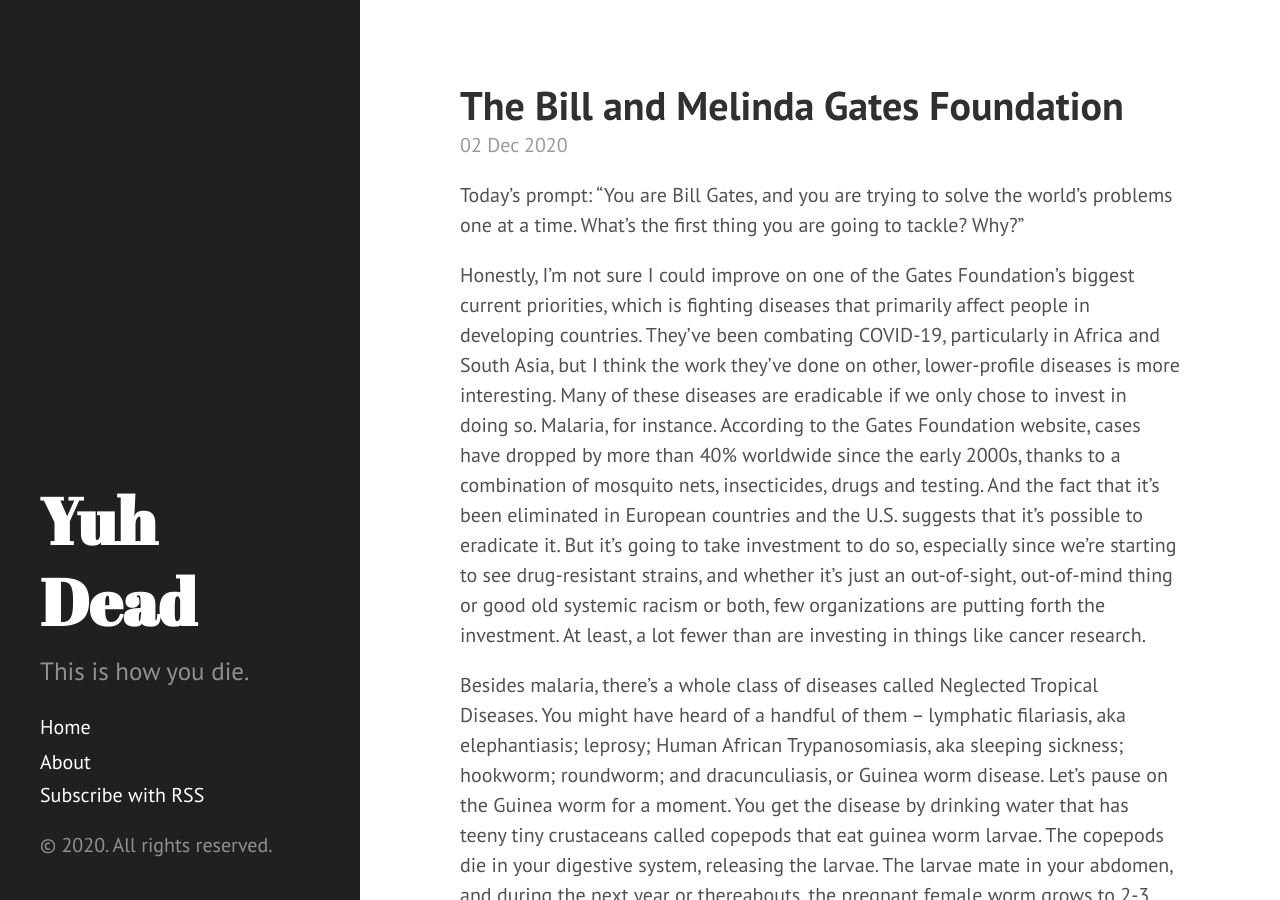
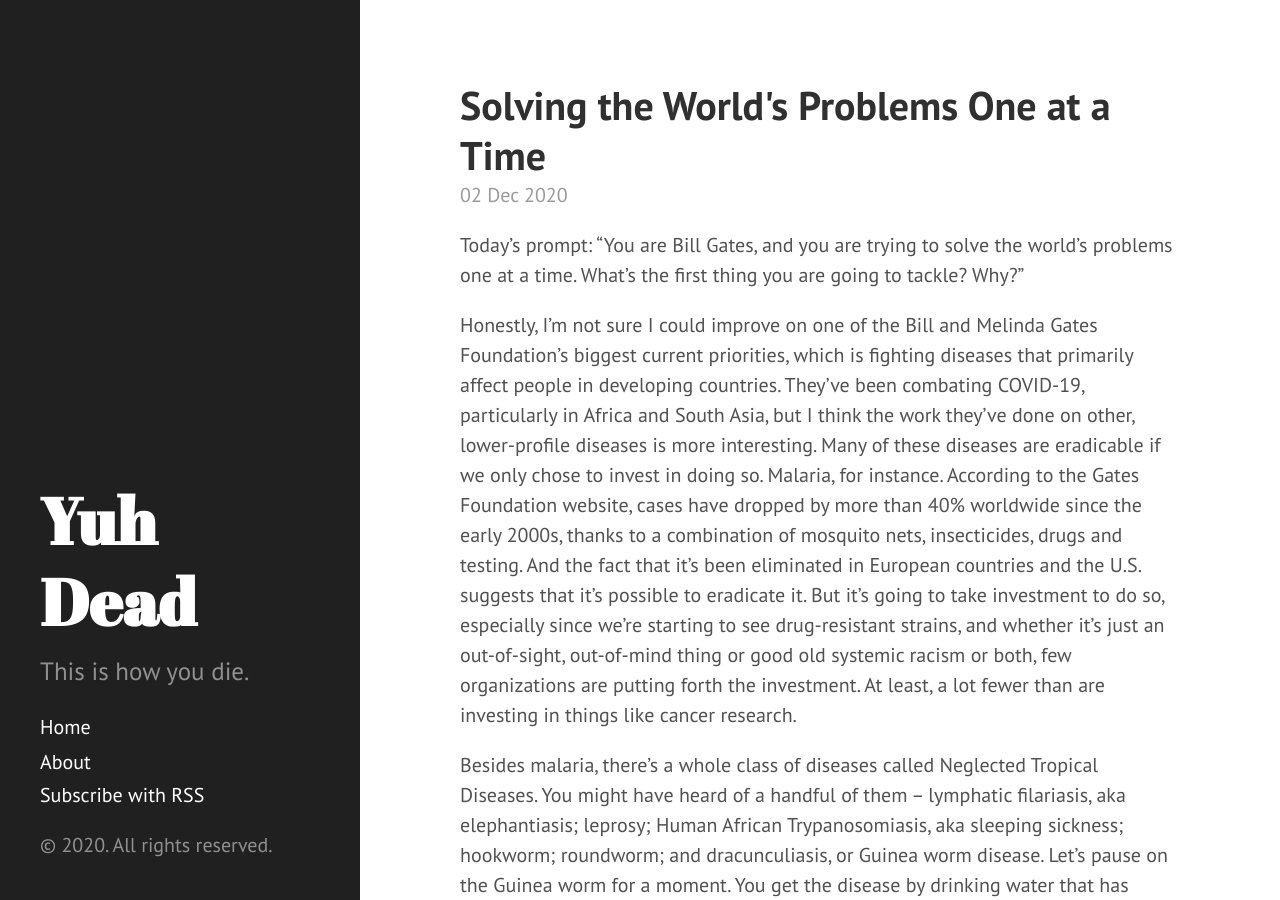
Before and after one commit to LoraV/LoraV.github.io, a Jekyll site: the page built from _posts/2020-12-02-gates.markdown, in a window 1280 px wide and 900 px high. Built offline with Jekyll 4.4.1, drawn with Linux system fonts in a browser that asks for light colours.

Commit message:
changed post name

```diff
--- a/_posts/2020-12-02-gates.markdown
+++ b/_posts/2020-12-02-gates.markdown
@@ -1,12 +1,12 @@
 ---
 layout: post
-title: "The Bill and Melinda Gates Foundation"
+title: "Solving the World's Problems One at a Time"
 date:   2020-12-02
 categories: death scenes
 ---
 Today's prompt: "You are Bill Gates, and you are trying to solve the world's problems one at a time. What's the first thing you are going to tackle? Why?"
 
-Honestly, I'm not sure I could improve on one of the Gates Foundation's biggest current priorities, which is fighting diseases that primarily affect people in developing countries. They've been combating COVID-19, particularly in Africa and South Asia, but I think the work they've done on other, lower-profile diseases is more interesting. Many of these diseases are eradicable if we only chose to invest in doing so. Malaria, for instance. According to the Gates Foundation website, cases have dropped by more than 40% worldwide since the early 2000s, thanks to a combination of mosquito nets, insecticides, drugs and testing. And the fact that it's been eliminated in European countries and the U.S. suggests that it's possible to eradicate it. But it's going to take investment to do so, especially since we're starting to see drug-resistant strains, and whether it's just an out-of-sight, out-of-mind thing or good old systemic racism or both, few organizations are putting forth the investment. At least, a lot fewer than are investing in things like cancer research.
+Honestly, I'm not sure I could improve on one of the Bill and Melinda Gates Foundation's biggest current priorities, which is fighting diseases that primarily affect people in developing countries. They've been combating COVID-19, particularly in Africa and South Asia, but I think the work they've done on other, lower-profile diseases is more interesting. Many of these diseases are eradicable if we only chose to invest in doing so. Malaria, for instance. According to the Gates Foundation website, cases have dropped by more than 40% worldwide since the early 2000s, thanks to a combination of mosquito nets, insecticides, drugs and testing. And the fact that it's been eliminated in European countries and the U.S. suggests that it's possible to eradicate it. But it's going to take investment to do so, especially since we're starting to see drug-resistant strains, and whether it's just an out-of-sight, out-of-mind thing or good old systemic racism or both, few organizations are putting forth the investment. At least, a lot fewer than are investing in things like cancer research.
 
 Besides malaria, there's a whole class of diseases called Neglected Tropical Diseases. You might have heard of a handful of them -- lymphatic filariasis, aka elephantiasis; leprosy; Human African Trypanosomiasis, aka sleeping sickness; hookworm; roundworm; and dracunculiasis, or Guinea worm disease. Let's pause on the Guinea worm for a moment. You get the disease by drinking water that has teeny tiny crustaceans called copepods that eat guinea worm larvae. The copepods die in your digestive system, releasing the larvae. The larvae mate in your abdomen, and during the next year or thereabouts, the pregnant female worm grows to 2-3 feet in length, and, according to the CDC, is "as wide as a cooked spaghetti noodle." And then. Then. They hatch their larvae. Through your skin. And they leave your body. Through your skin. Usually on your legs or feet. It's incredibly painful and horrifying, and it can take weeks for the worm to fully emerge from your body, and if it breaks in the process, you can get an infection from any remaining worm pieces. Yikes. We would not stand for this in the developed world, and it is a crime that it still exists.
 
```
